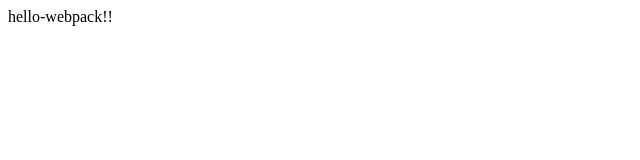
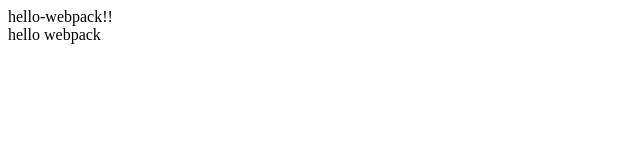
Before and after one commit to aocattleya/webpack-my-cheatsheet-ja, a website: page index.html in a window 1280 px wide. Shown: the full height of the page, 0-640 px from the left. Drawn offline with nearby package versions, Linux system fonts and the light colour scheme.

Commit message:
add: lodashライブラリでdiv要素の追加表示

```diff
--- a/index.html
+++ b/index.html
@@ -5,8 +5,10 @@
     <meta name="viewport" content="width=device-width, initial-scale=1.0" />
     <meta http-equiv="X-UA-Compatible" content="ie=edge" />
     <title>webpack</title>
+    <script src="https://unpkg.com/lodash@4.17.15/lodash.min.js"></script>
   </head>
   <body>
     hello-webpack!!
+    <script src="./src/index.js"></script>
   </body>
 </html>
--- a/src/index.js
+++ b/src/index.js
@@ -0,0 +1,8 @@
+function component() {
+  const element = document.createElement("div");
+  const array = ["hello", "webpack"];
+  element.innerHTML = _.join(array, " ");
+  return element;
+}
+
+document.body.appendChild(component());
```
